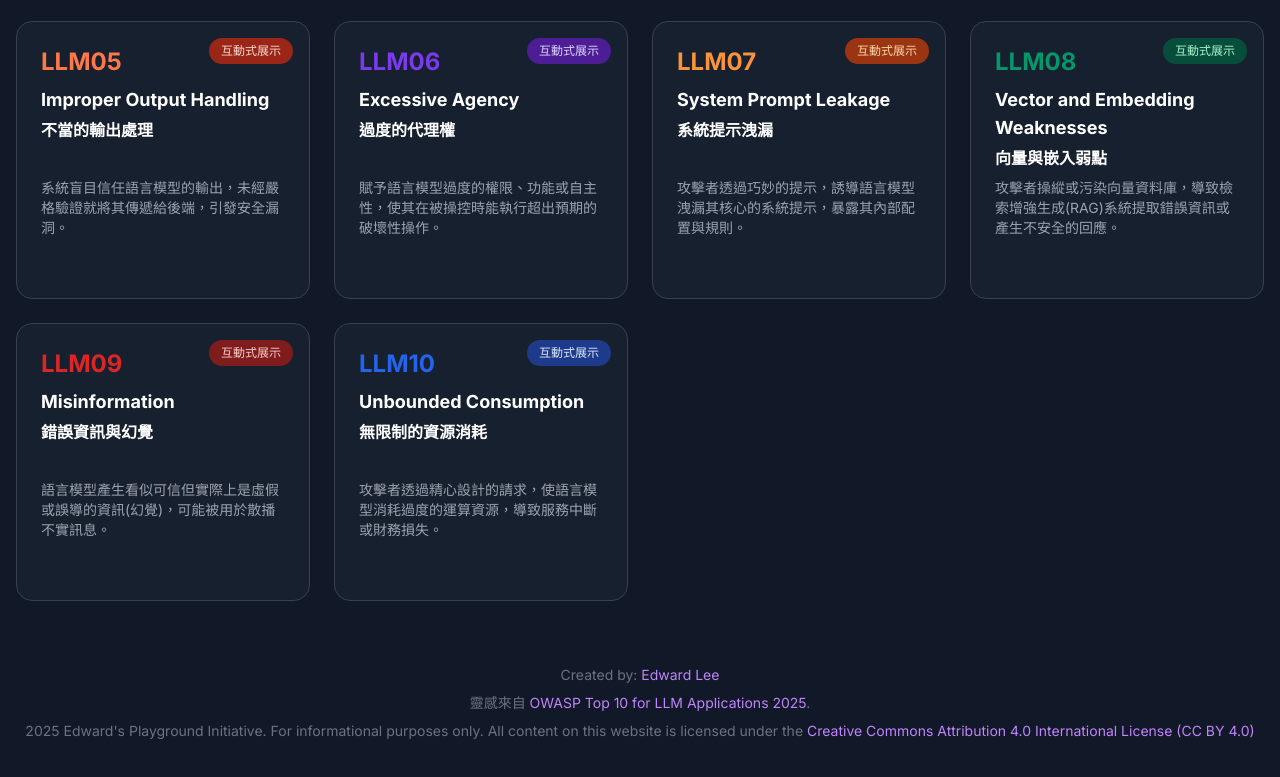
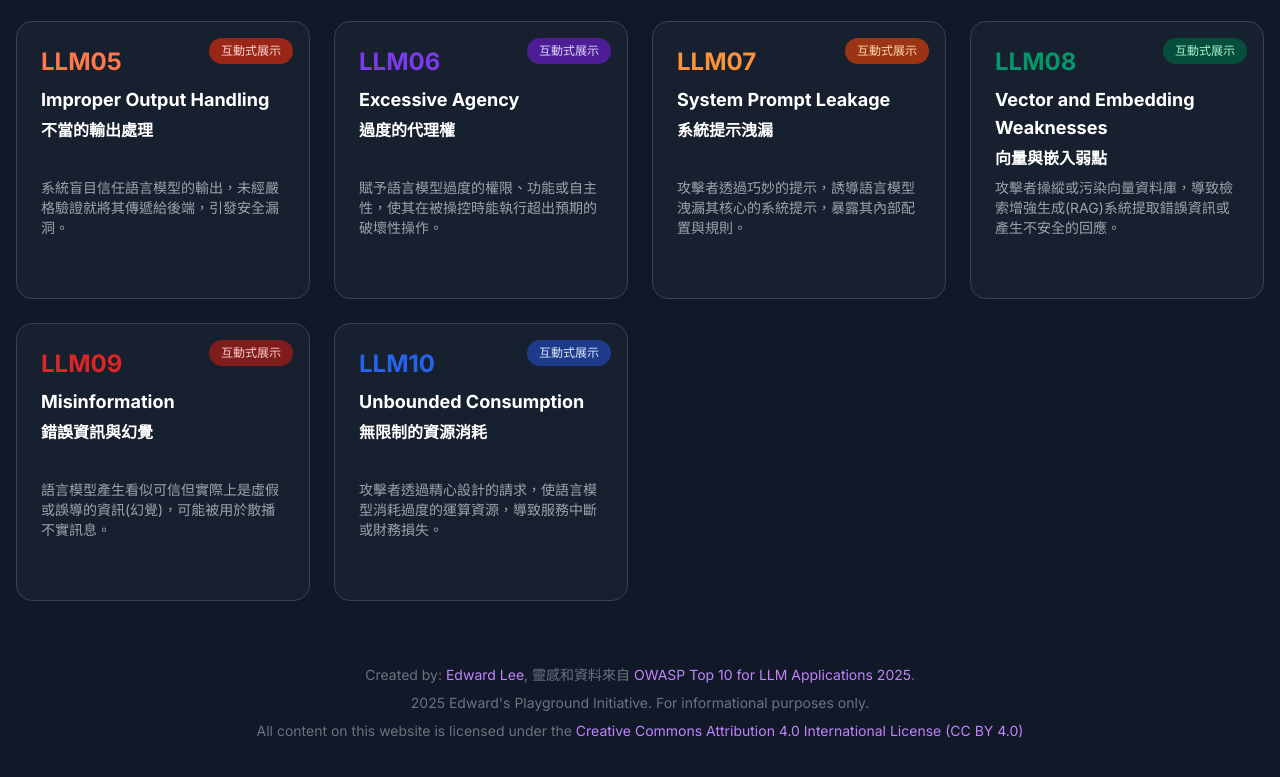
Before and after one commit to edward-playground/top10-showcase, a plain HTML site: page index.html in a window 1280 px wide. Shown: the part 525-1302 px from the top of the page. Drawn offline with nearby package versions, Linux system fonts and the light colour scheme.

Commit message:
minor update on index

```diff
--- a/index.html
+++ b/index.html
@@ -96,15 +96,13 @@
         </main>
 
         <footer class="text-center mt-16 text-gray-500 text-sm space-y-2">
-            <p>Created by: <a href="https://www.linkedin.com/in/edward-lee-5346754b/" target="_blank"
-                    rel="noopener noreferrer" class="text-purple-400 hover:underline">Edward Lee</a></p>
-            <p>靈感來自 <a href="https://owasp.org/www-project-top-10-for-large-language-model-applications/"
-                    target="_blank" rel="noopener noreferrer" class="text-purple-400 hover:underline">OWASP Top 10 for
-                    LLM Applications 2025</a>.</p>
-            <p>2025 Edward's Playground Initiative. For informational purposes only. All content on this website is
-                licensed under the <a href="https://creativecommons.org/licenses/by/4.0/" target="_blank"
-                    rel="noopener noreferrer" class="text-purple-400 hover:underline">Creative Commons Attribution 4.0
-                    International
+            <p>Created by: <a href="https://www.linkedin.com/in/go-edwardlee" target="_blank" rel="noopener noreferrer" class="text-purple-400 hover:underline">Edward Lee</a>, 靈感和資料來自 <a
+                    href="https://owasp.org/www-project-top-10-for-large-language-model-applications/" target="_blank"
+                    rel="noopener noreferrer" class="text-purple-400 hover:underline">OWASP Top 10 for LLM Applications 2025</a>.</p>
+            <p>2025 Edward's Playground Initiative. For informational purposes only.</p>
+            <p>All content on this website is licensed under the <a href="https://creativecommons.org/licenses/by/4.0/"
+                    target="_blank" rel="noopener noreferrer"
+                    class="text-purple-400 hover:underline">Creative Commons Attribution 4.0 International
                     License (CC BY 4.0)</a></p>
         </footer>
     </div>
```
